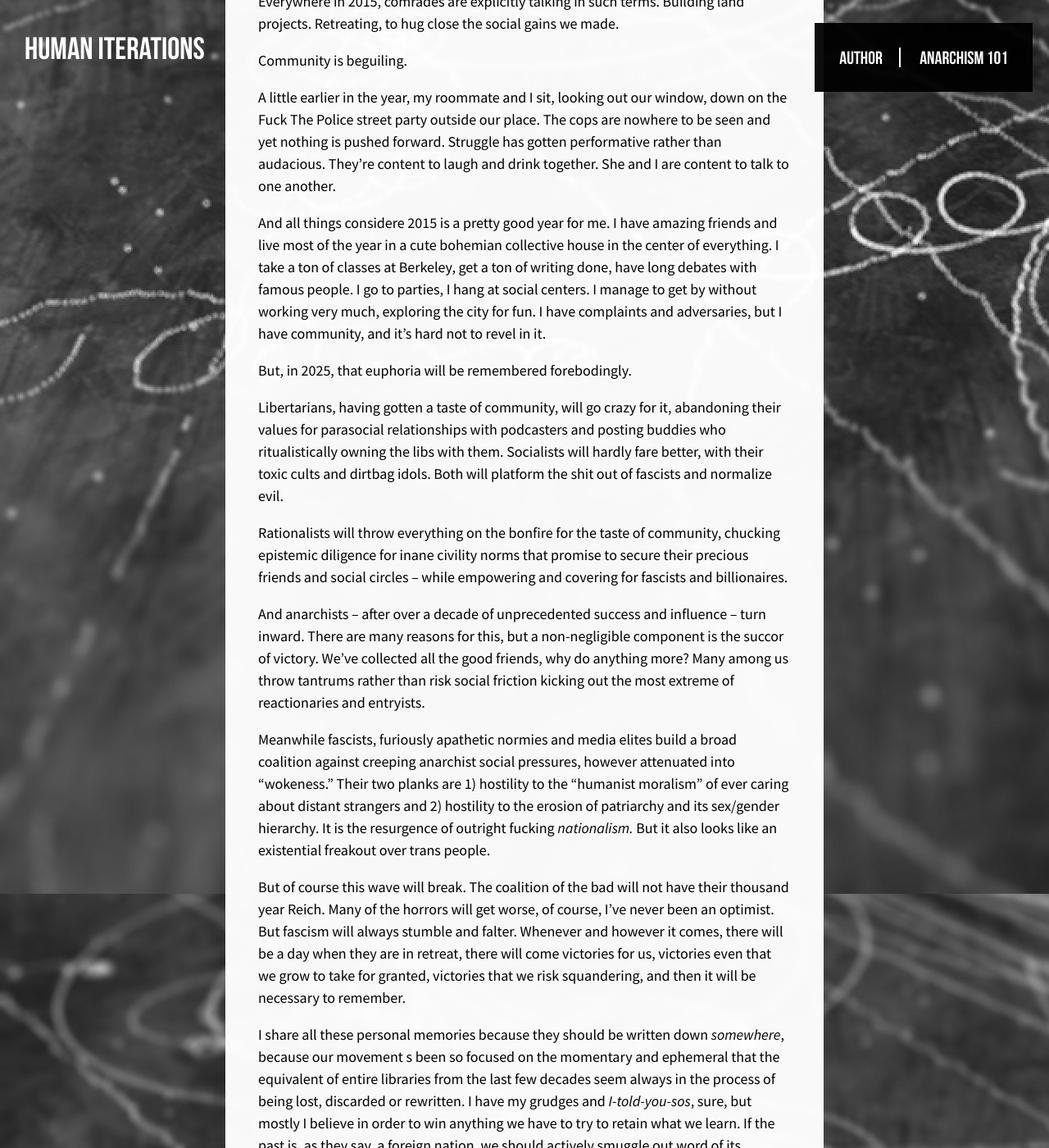
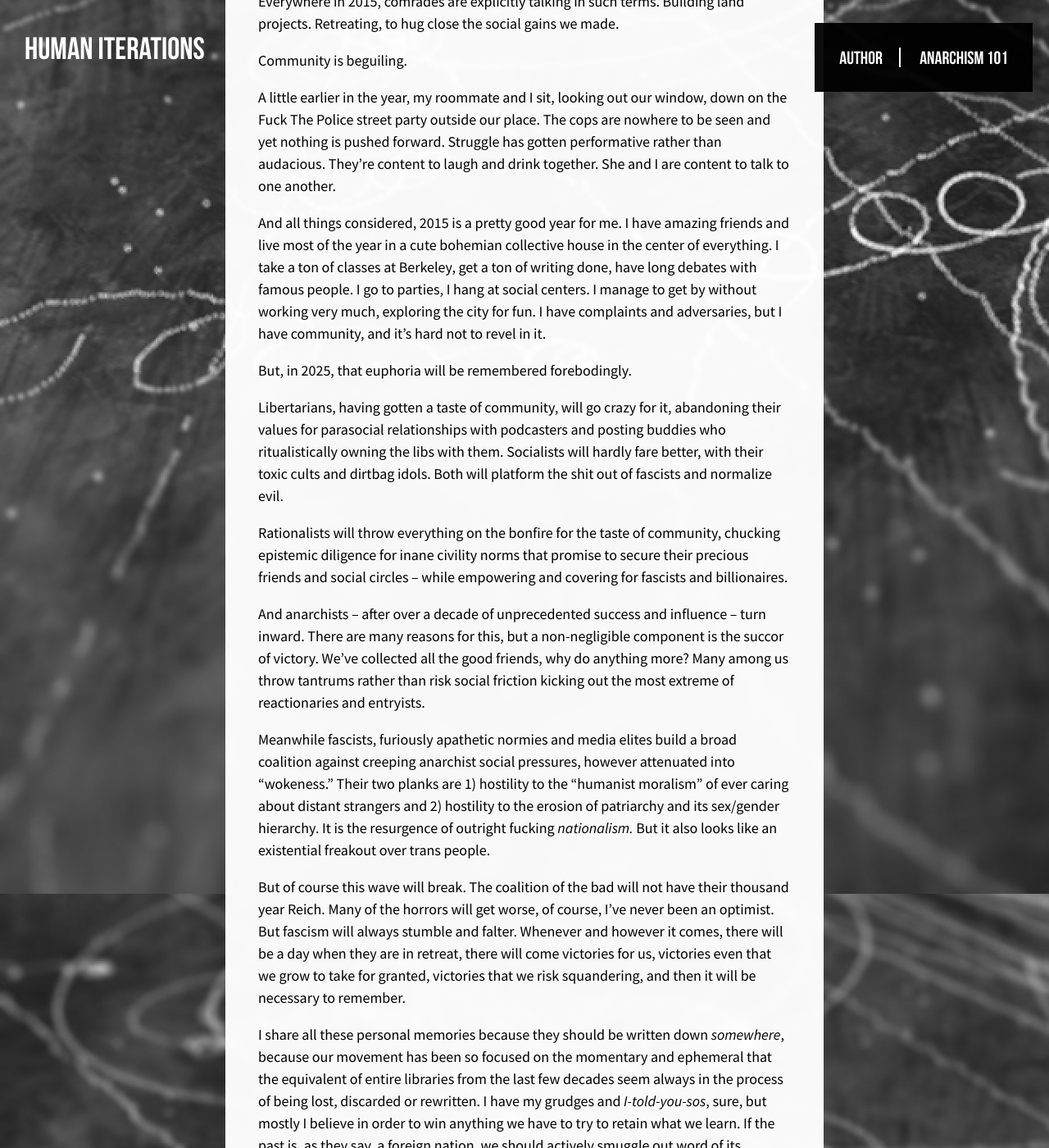
Before and after one commit to rechelon/rechelon.github.io, a Jekyll site: the page built from _posts/2025-12-30-2015-in-review.md, in a window 1280 px wide and 1400 px high, scrolled down 37827 px. Shown: the whole window at 82% size. Built offline with Jekyll 4.4.1, drawn with Linux system fonts in a browser that asks for light colours; some web fonts are replaced.

Commit message:
more random fixes

```diff
--- a/_posts/2025-12-30-2015-in-review.md
+++ b/_posts/2025-12-30-2015-in-review.md
@@ -598,7 +598,7 @@ Community is beguiling.
 
 A little earlier in the year, my roommate and I sit, looking out our window, down on the Fuck The Police street party outside our place. The cops are nowhere to be seen and yet nothing is pushed forward. Struggle has gotten performative rather than audacious. They’re content to laugh and drink together. She and I are content to talk to one another.
 
-And all things considere 2015 is a pretty good year for me. I have amazing friends and live most of the year in a cute bohemian collective house in the center of everything. I take a ton of classes at Berkeley, get a ton of writing done, have long debates with famous people. I go to parties, I hang at social centers. I manage to get by without working very much, exploring the city for fun. I have complaints and adversaries, but I have community, and it’s hard not to revel in it.
+And all things considered, 2015 is a pretty good year for me. I have amazing friends and live most of the year in a cute bohemian collective house in the center of everything. I take a ton of classes at Berkeley, get a ton of writing done, have long debates with famous people. I go to parties, I hang at social centers. I manage to get by without working very much, exploring the city for fun. I have complaints and adversaries, but I have community, and it’s hard not to revel in it.
 
 But, in 2025, that euphoria will be remembered forebodingly.
 
@@ -612,7 +612,7 @@ Meanwhile fascists, furiously apathetic normies and media elites build a broad c
 
 But of course this wave will break. The coalition of the bad will not have their thousand year Reich. Many of the horrors will get worse, of course, I’ve never been an optimist. But fascism will always stumble and falter. Whenever and however it comes, there will be a day when they are in retreat, there will come victories for us, victories even that we grow to take for granted, victories that we risk squandering, and then it will be necessary to remember.
 
-I share all these personal memories because they should be written down *somewhere*, because our movement s been so focused on the momentary and ephemeral that the equivalent of entire libraries from the last few decades seem always in the process of being lost, discarded or rewritten. I have my grudges and *I-told-you-sos*, sure, but mostly I believe in order to win anything we have to try to retain what we learn. If the past is, as they say, a foreign nation, we should actively smuggle out word of its struggles. And, if we’re really lucky, we can pass such on to comrades in the foreign nations of the future.
+I share all these personal memories because they should be written down *somewhere*, because our movement has been so focused on the momentary and ephemeral that the equivalent of entire libraries from the last few decades seem always in the process of being lost, discarded or rewritten. I have my grudges and *I-told-you-sos*, sure, but mostly I believe in order to win anything we have to try to retain what we learn. If the past is, as they say, a foreign nation, we should actively smuggle out word of its struggles. And, if we’re really lucky, we can pass such on to comrades in the foreign nations of the future.
 
 While the me that lives in 2015 can only see 2025 as the cartoonish Bad End, *we* do not live in 2015.
 
```
